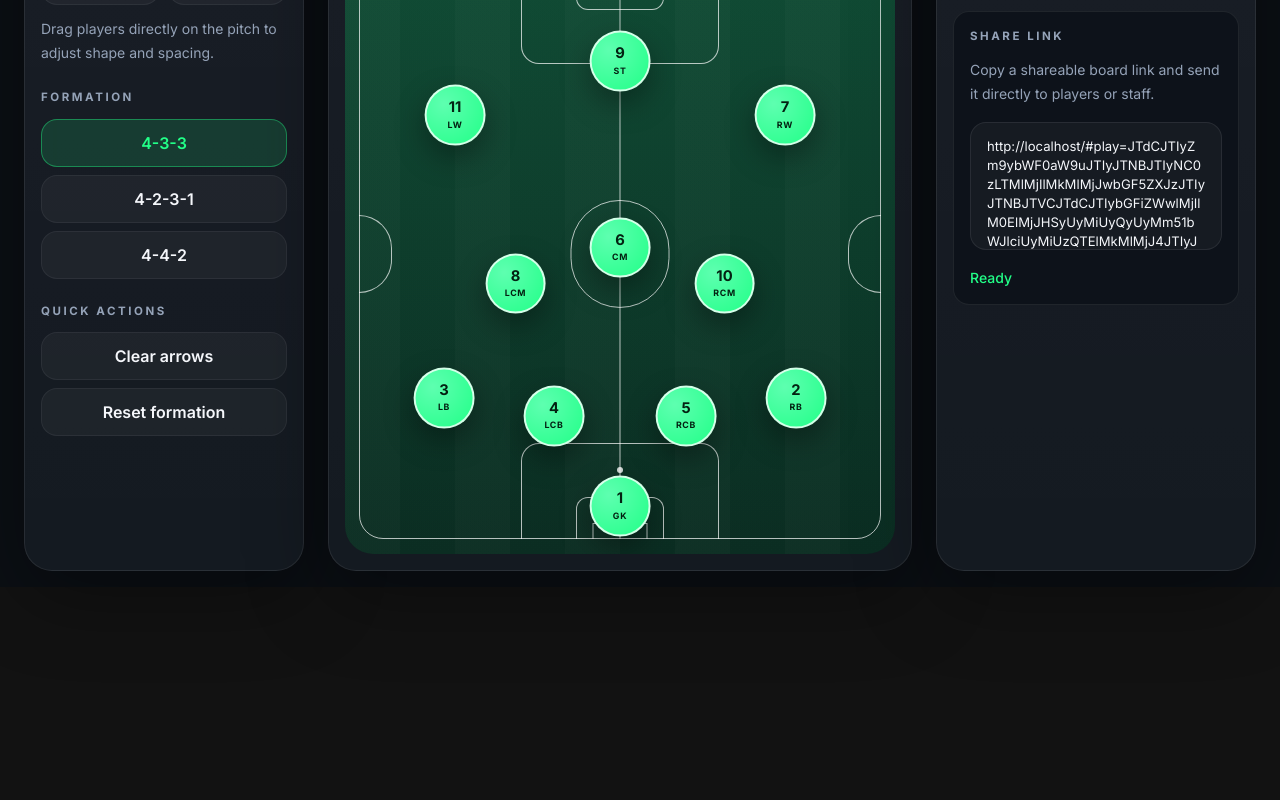
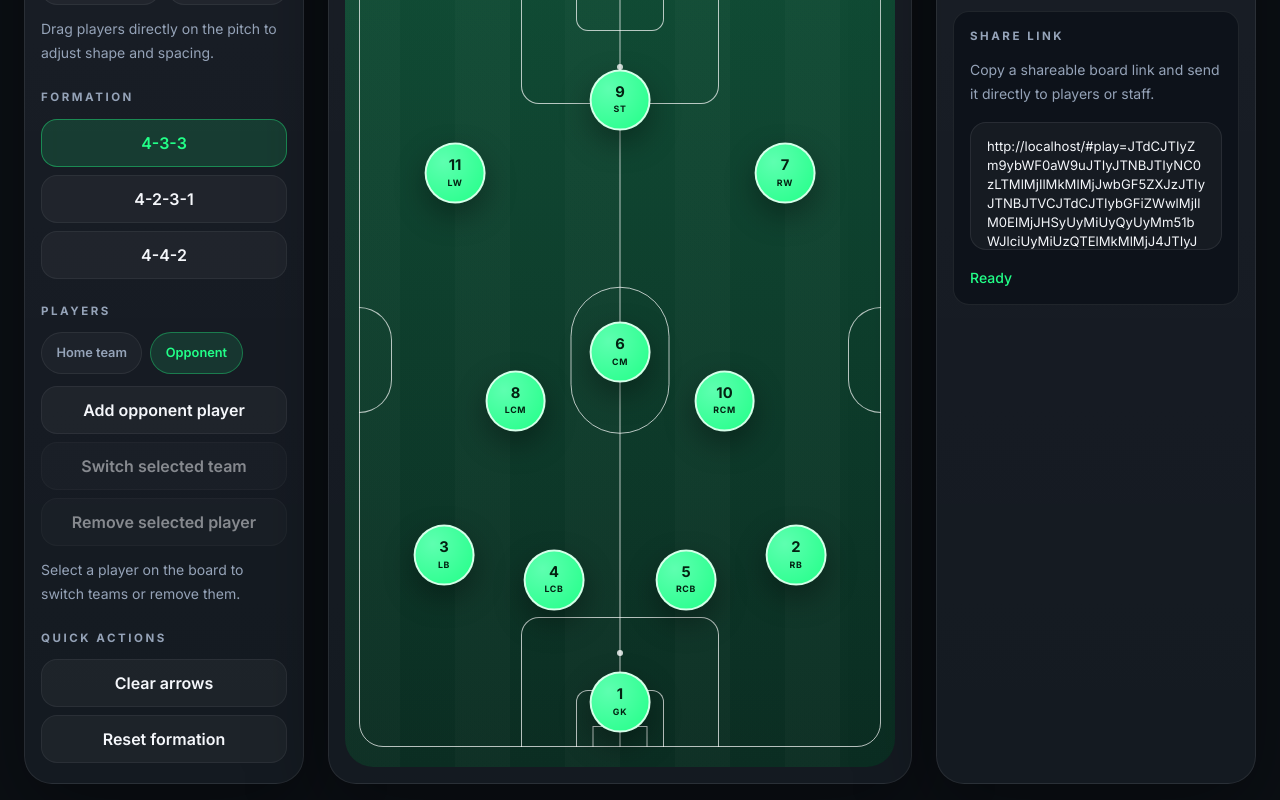
Before and after one commit to Frokesy/pitchlab, a React (Vite) app: page / in a window 1280 px wide. Shown: the part 490-1290 px from the top of the page. Before the commit the page ends 1077 px from the top, so only its background shows below. Built offline with nearby package versions, Linux system fonts and the light colour scheme.

Commit message:
implemented add opponent player functionality

```diff
--- a/src/App.tsx
+++ b/src/App.tsx
@@ -23,6 +23,7 @@ import type {
   SavedPlay,
   ToolMode,
 } from './features/board/types';
+type TeamSide = 'home' | 'away';
 
 const App = () => {
   const initialSharedState = useMemo(() => {
@@ -33,16 +34,20 @@ const App = () => {
   }, []);
 
   const [boardState, setBoardState] = useState<BoardState>(
-    initialSharedState ?? defaultBoardState('4-3-3'),
+    initialSharedState ?? defaultBoardState('4-3-3')
   );
   const [toolMode, setToolMode] = useState<ToolMode>('select');
   const [pendingPoint, setPendingPoint] = useState<Point | null>(null);
   const [playName, setPlayName] = useState('Wing overload');
-  const [savedPlays, setSavedPlays] = useState<SavedPlay[]>(() => loadSavedPlays());
+  const [savedPlays, setSavedPlays] = useState<SavedPlay[]>(() =>
+    loadSavedPlays()
+  );
   const [shareStatus, setShareStatus] = useState('');
   const [draggingPlayerId, setDraggingPlayerId] = useState<string | null>(null);
   const [historyPast, setHistoryPast] = useState<BoardState[]>([]);
   const [historyFuture, setHistoryFuture] = useState<BoardState[]>([]);
+  const [placementTeam, setPlacementTeam] = useState<TeamSide>('away');
+  const [selectedPlayerId, setSelectedPlayerId] = useState<string | null>(null);
   const pitchRef = useRef<HTMLDivElement | null>(null);
   const boardStateRef = useRef(boardState);
   const dragOriginRef = useRef<BoardState | null>(null);
@@ -63,6 +68,8 @@ const App = () => {
   const currentFormation = boardState.formation;
   const canUndo = historyPast.length > 0;
   const canRedo = historyFuture.length > 0;
+  const selectedPlayer =
+    boardState.players.find((player) => player.id === selectedPlayerId) ?? null;
 
   const activeShareLink = useMemo(() => {
     const encoded = encodeBoardState(boardState);
@@ -112,7 +119,7 @@ const App = () => {
       setBoardState((current) => ({
         ...current,
         players: current.players.map((player) =>
-          player.id === draggingPlayerId ? { ...player, ...point } : player,
+          player.id === draggingPlayerId ? { ...player, ...point } : player
         ),
       }));
     };
@@ -152,12 +159,15 @@ const App = () => {
     if (toolMode === 'erase') {
       commitBoardState({
         ...boardState,
-        arrows: boardState.arrows.filter((arrow) => shouldKeepArrow(point, arrow)),
+        arrows: boardState.arrows.filter((arrow) =>
+          shouldKeepArrow(point, arrow)
+        ),
       });
       return;
     }
 
     if (toolMode === 'select') {
+      setSelectedPlayerId(null);
       setPendingPoint(null);
       return;
     }
@@ -199,7 +209,11 @@ const App = () => {
   };
 
   const handleShare = async () => {
-    window.history.replaceState({}, '', `#play=${encodeBoardState(boardState)}`);
+    window.history.replaceState(
+      {},
+      '',
+      `#play=${encodeBoardState(boardState)}`
+    );
 
     try {
       await navigator.clipboard.writeText(activeShareLink);
@@ -216,7 +230,9 @@ const App = () => {
 
     const previousState = historyPast[historyPast.length - 1];
     setHistoryPast((previous) => previous.slice(0, -1));
-    setHistoryFuture((future) => [boardStateRef.current, ...future].slice(0, 50));
+    setHistoryFuture((future) =>
+      [boardStateRef.current, ...future].slice(0, 50)
+    );
     setBoardState(previousState);
     setPendingPoint(null);
   };
@@ -228,9 +244,55 @@ const App = () => {
 
     const [nextState, ...remaining] = historyFuture;
     setHistoryFuture(remaining);
-    setHistoryPast((previous) => [...previous.slice(-49), boardStateRef.current]);
+    setHistoryPast((previous) => [
+      ...previous.slice(-49),
+      boardStateRef.current,
+    ]);
     setBoardState(nextState);
     setPendingPoint(null);
+  };
+
+  const handleAddPlayer = () => {
+    const nextPlayer = createBenchPlayer(placementTeam, boardState.players);
+    commitBoardState({
+      ...boardState,
+      players: [...boardState.players, nextPlayer],
+    });
+    setSelectedPlayerId(nextPlayer.id);
+    setShareStatus(
+      placementTeam === 'home' ? 'Home player added' : 'Opponent player added'
+    );
+  };
+
+  const handleSwitchSelectedPlayerTeam = () => {
+    if (!selectedPlayer) {
+      return;
+    }
+
+    commitBoardState({
+      ...boardState,
+      players: boardState.players.map((player) =>
+        player.id === selectedPlayer.id
+          ? { ...player, team: player.team === 'home' ? 'away' : 'home' }
+          : player
+      ),
+    });
+    setPlacementTeam(selectedPlayer.team === 'home' ? 'away' : 'home');
+  };
+
+  const handleRemoveSelectedPlayer = () => {
+    if (!selectedPlayer) {
+      return;
+    }
+
+    commitBoardState({
+      ...boardState,
+      players: boardState.players.filter(
+        (player) => player.id !== selectedPlayer.id
+      ),
+    });
+    setSelectedPlayerId(null);
+    setShareStatus('Player removed');
   };
 
   return (
@@ -252,8 +314,14 @@ const App = () => {
         <section className="grid flex-1 gap-6 xl:grid-cols-[280px_minmax(0,1fr)_320px]">
           <BoardControls
             currentFormation={currentFormation}
+            placementTeam={placementTeam}
+            selectedPlayer={selectedPlayer}
             toolMode={toolMode}
+            onAddPlayer={handleAddPlayer}
             onFormationChange={handleFormationChange}
+            onPlacementTeamChange={setPlacementTeam}
+            onRemoveSelectedPlayer={handleRemoveSelectedPlayer}
+            onSwitchSelectedPlayerTeam={handleSwitchSelectedPlayerTeam}
             onToolChange={(tool) => {
               setToolMode(tool);
               setPendingPoint(null);
@@ -261,17 +329,22 @@ const App = () => {
             onClearArrows={() =>
               commitBoardState({ ...boardState, arrows: [] })
             }
-            onResetBoard={() => commitBoardState(defaultBoardState(currentFormation))}
+            onResetBoard={() =>
+              commitBoardState(defaultBoardState(currentFormation))
+            }
           />
 
           <PitchBoard
             boardState={boardState}
             pendingPoint={pendingPoint}
             pitchRef={pitchRef}
+            selectedPlayerId={selectedPlayerId}
             toolMode={toolMode}
             onPitchPointerDown={handlePitchPointerDown}
             onPlayerPointerDown={(playerId, event) => {
+              setSelectedPlayerId(playerId);
               if (toolMode !== 'select') {
+                event.stopPropagation();
                 return;
               }
 
@@ -293,7 +366,29 @@ const App = () => {
   );
 };
 
-const createArrow = (toolMode: Extract<ToolMode, 'straight' | 'curve'>, start: Point, end: Point): Arrow => {
+const createBenchPlayer = (team: TeamSide, players: BoardState['players']) => {
+  const teamPlayers = players.filter((player) => player.team === team);
+  const highestNumber = teamPlayers.reduce(
+    (maxNumber, player) => Math.max(maxNumber, player.number),
+    0
+  );
+  const nextIndex = teamPlayers.length + 1;
+
+  return {
+    id: `player-${team}-${Date.now()}`,
+    label: team === 'home' ? `SUB ${nextIndex}` : `OPP ${nextIndex}`,
+    number: highestNumber + 1,
+    team,
+    x: team === 'home' ? 50 : 50,
+    y: team === 'home' ? 68 : 32,
+  };
+};
+
+const createArrow = (
+  toolMode: Extract<ToolMode, 'straight' | 'curve'>,
+  start: Point,
+  end: Point
+): Arrow => {
   const midPoint = {
     x: (start.x + end.x) / 2,
     y: (start.y + end.y) / 2,
--- a/src/components/BoardControls.tsx
+++ b/src/components/BoardControls.tsx
@@ -1,10 +1,16 @@
 import { formationTemplates, toolOptions } from '../features/board/data';
-import type { FormationKey, ToolMode } from '../features/board/types';
+import type { FormationKey, Player, TeamSide, ToolMode } from '../features/board/types';
 
 type BoardControlsProps = {
   currentFormation: FormationKey;
+  placementTeam: TeamSide;
+  selectedPlayer: Player | null;
   toolMode: ToolMode;
+  onAddPlayer: () => void;
   onFormationChange: (formation: FormationKey) => void;
+  onPlacementTeamChange: (team: TeamSide) => void;
+  onRemoveSelectedPlayer: () => void;
+  onSwitchSelectedPlayerTeam: () => void;
   onToolChange: (tool: ToolMode) => void;
   onClearArrows: () => void;
   onResetBoard: () => void;
@@ -12,8 +18,14 @@ type BoardControlsProps = {
 
 const BoardControls = ({
   currentFormation,
+  placementTeam,
+  selectedPlayer,
   toolMode,
+  onAddPlayer,
   onFormationChange,
+  onPlacementTeamChange,
+  onRemoveSelectedPlayer,
+  onSwitchSelectedPlayerTeam,
   onToolChange,
   onClearArrows,
   onResetBoard,
@@ -58,6 +70,53 @@ const BoardControls = ({
       </div>
 
       <div>
+        <p className="pitchlab-section-label">Players</p>
+        <div className="mt-3 flex gap-2">
+          {(['home', 'away'] as TeamSide[]).map((team) => (
+            <button
+              key={team}
+              className={`pitchlab-chip ${
+                placementTeam === team ? 'pitchlab-chip--active' : ''
+              }`}
+              onClick={() => onPlacementTeamChange(team)}
+            >
+              {team === 'home' ? 'Home team' : 'Opponent'}
+            </button>
+          ))}
+        </div>
+
+        <div className="mt-3 grid gap-2">
+          <button className="pitchlab-button pitchlab-button--ghost" onClick={onAddPlayer}>
+            Add {placementTeam === 'home' ? 'home' : 'opponent'} player
+          </button>
+          <button
+            className="pitchlab-button pitchlab-button--ghost"
+            onClick={onSwitchSelectedPlayerTeam}
+            disabled={!selectedPlayer}
+          >
+            {selectedPlayer
+              ? `Move ${selectedPlayer.label} to ${
+                  selectedPlayer.team === 'home' ? 'opponent' : 'home'
+                }`
+              : 'Switch selected team'}
+          </button>
+          <button
+            className="pitchlab-button pitchlab-button--ghost"
+            onClick={onRemoveSelectedPlayer}
+            disabled={!selectedPlayer}
+          >
+            {selectedPlayer ? `Remove ${selectedPlayer.label}` : 'Remove selected player'}
+          </button>
+        </div>
+
+        <p className="mt-3 text-sm leading-6 text-[var(--muted)]">
+          {selectedPlayer
+            ? `${selectedPlayer.label} #${selectedPlayer.number} is selected. Drag to reposition or move between teams.`
+            : 'Select a player on the board to switch teams or remove them.'}
+        </p>
+      </div>
+
+      <div>
         <p className="pitchlab-section-label">Quick actions</p>
         <div className="mt-3 grid gap-2">
           <button className="pitchlab-button pitchlab-button--ghost" onClick={onClearArrows}>
--- a/src/components/PitchBoard.tsx
+++ b/src/components/PitchBoard.tsx
@@ -6,6 +6,7 @@ type PitchBoardProps = {
   boardState: BoardState;
   pendingPoint: Point | null;
   pitchRef: RefObject<HTMLDivElement | null>;
+  selectedPlayerId: string | null;
   toolMode: ToolMode;
   onPitchPointerDown: (event: ReactPointerEvent<HTMLDivElement>) => void;
   onPlayerPointerDown: (playerId: string, event: ReactPointerEvent<HTMLButtonElement>) => void;
@@ -15,6 +16,7 @@ const PitchBoard = ({
   boardState,
   pendingPoint,
   pitchRef,
+  selectedPlayerId,
   toolMode,
   onPitchPointerDown,
   onPlayerPointerDown,
@@ -96,7 +98,9 @@ const PitchBoard = ({
       {boardState.players.map((player) => (
         <button
           key={player.id}
-          className={`player-token ${player.team === 'home' ? 'player-token--home' : 'player-token--away'}`}
+          className={`player-token ${
+            player.team === 'home' ? 'player-token--home' : 'player-token--away'
+          } ${selectedPlayerId === player.id ? 'player-token--selected' : ''}`}
           style={{ left: `${player.x}%`, top: `${player.y}%` }}
           onPointerDown={(event) => onPlayerPointerDown(player.id, event)}
         >
--- a/src/features/board/types.ts
+++ b/src/features/board/types.ts
@@ -1,5 +1,6 @@
 export type ToolMode = 'select' | 'straight' | 'curve' | 'erase';
 export type FormationKey = '4-3-3' | '4-2-3-1' | '4-4-2';
+export type TeamSide = 'home' | 'away';
 
 export type Player = {
   id: string;
@@ -7,7 +8,7 @@ export type Player = {
   number: number;
   x: number;
   y: number;
-  team: 'home' | 'away';
+  team: TeamSide;
 };
 
 export type Point = {
--- a/src/index.css
+++ b/src/index.css
@@ -188,6 +188,35 @@ button {
   transform: none;
 }
 
+.pitchlab-chip {
+  display: inline-flex;
+  align-items: center;
+  justify-content: center;
+  min-height: 42px;
+  border: 1px solid rgba(255, 255, 255, 0.07);
+  border-radius: 999px;
+  background: rgba(255, 255, 255, 0.03);
+  padding: 0 0.9rem;
+  font-size: 0.8rem;
+  font-weight: 600;
+  color: var(--muted);
+  transition:
+    border-color 160ms ease,
+    background 160ms ease,
+    color 160ms ease,
+    transform 160ms ease;
+}
+
+.pitchlab-chip:hover {
+  transform: translateY(-1px);
+}
+
+.pitchlab-chip--active {
+  border-color: rgba(34, 255, 136, 0.35);
+  background: rgba(34, 255, 136, 0.12);
+  color: var(--accent);
+}
+
 .pitchlab-section-label {
   font-size: 0.72rem;
   font-weight: 700;
@@ -292,6 +321,9 @@ button {
   box-shadow: 0 12px 30px rgba(0, 0, 0, 0.34);
   user-select: none;
   touch-action: none;
+  transition:
+    box-shadow 160ms ease,
+    transform 160ms ease;
 }
 
 .player-token--home {
@@ -316,6 +348,13 @@ button {
   font-weight: 700;
   letter-spacing: 0.08em;
   text-transform: uppercase;
+}
+
+.player-token--selected {
+  box-shadow:
+    0 0 0 4px rgba(255, 255, 255, 0.12),
+    0 0 0 8px rgba(34, 255, 136, 0.18),
+    0 12px 30px rgba(0, 0, 0, 0.34);
 }
 
 .saved-play {
```
